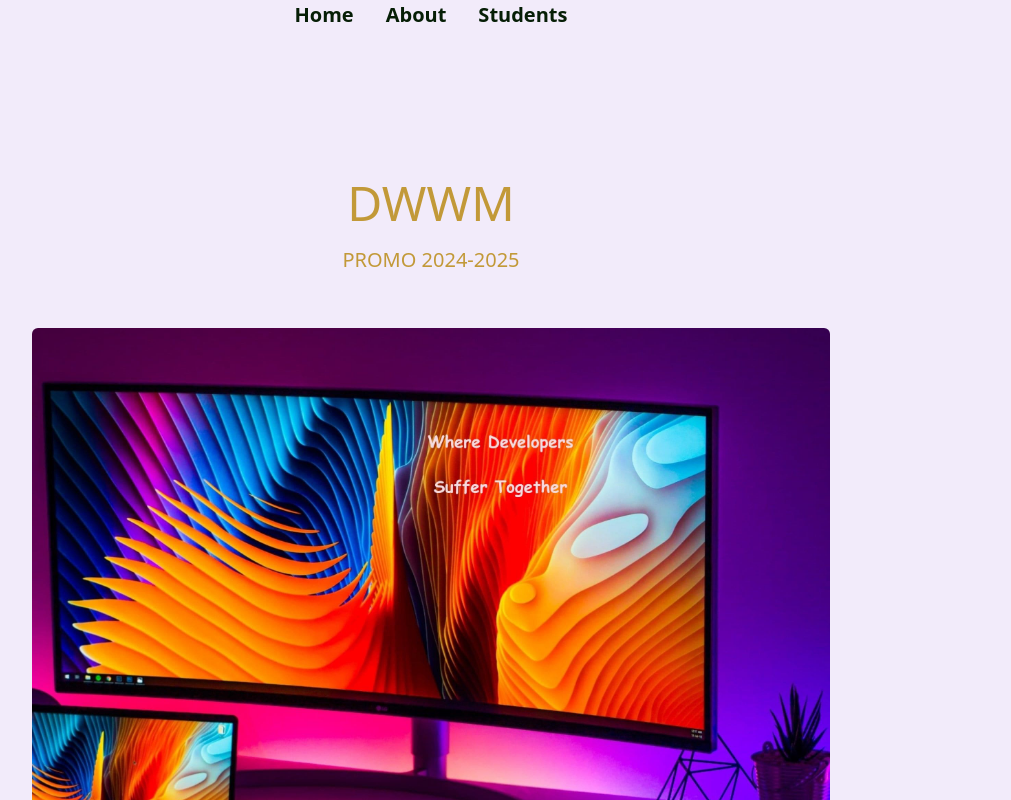
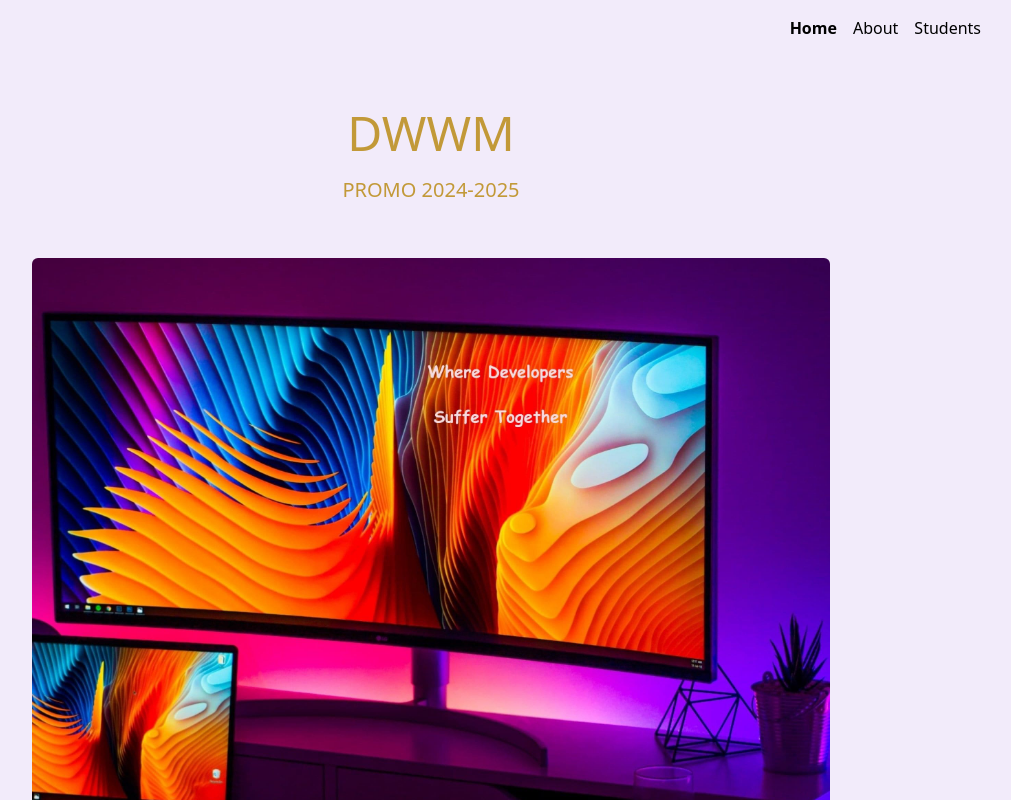
Before and after one commit to pegasus888/dwwm_flyer3, a Vue app: page / in a window 1280 px wide. Shown: the top 800 px of the page, without its empty margins (209-1220 px from the left). Built offline with nearby package versions, Linux system fonts and the light colour scheme.

Commit message:
Components: Navbar

```diff
--- a/src/App.vue
+++ b/src/App.vue
@@ -1,22 +1,11 @@
 <script setup>
 import { RouterLink, RouterView } from 'vue-router'
+import Navbar from "@/components/Navbar.vue";
 
 
 </script>
 
 <template>
-    <body class="">
-        <header>
-
-            <div class="wrapper text-center bg-altlight">
-                <nav>
-                  <RouterLink class="lead fw-semibold mx-3 text-altsuccess text-decoration-none" to="/">Home</RouterLink>
-                  <RouterLink class="lead fw-semibold mx-3 text-altsuccess text-decoration-none" :to="{ name: 'about' }">About</RouterLink>
-                  <RouterLink class="lead fw-semibold mx-3 text-altsuccess text-decoration-none" :to="{ name: 'Students' }">Students</RouterLink>
-                </nav>
-            </div>
-        </header>
-
-        <RouterView />
-    </body>
+    <Navbar />
+    <RouterView />
 </template>
--- /dev/null
+++ b/src/components/Navbar.vue
@@ -0,0 +1,44 @@
+<template>
+
+    <nav class="navbar navbar-expand-lg navbar-light bg-altlight py-3">
+        <div class="container-lg">
+            <a class="navbar-brand fw-bold text-muted visually-hidden" href="#">DWWM<sub><i>Blog</i></sub></a>
+            <button class="navbar-toggler" type="button" data-bs-toggle="collapse" data-bs-target="#nav-links" aria-controls="nav-links" aria-expanded="false" aria-label="Toggle navigation">
+              <span class="navbar-toggler-icon"></span>
+            </button>
+            <div class="collapse navbar-collapse justify-content-end" id="nav-links">
+              <ul class="navbar-nav">
+                <li class="nav-item mx-2">
+                  <RouterLink class="text-decoration-none link-body-emphasis link-opacity-50-hover" :to="{ name: 'home' }">Home</RouterLink>
+                </li>
+                <li class="nav-item mx-2">
+                  <RouterLink class="text-decoration-none link-body-emphasis link-opacity-50-hover" :to="{ name: 'about' }">About</RouterLink>
+                </li>
+                <li class="nav-item mx-2">
+                  <RouterLink class="text-decoration-none link-body-emphasis link-opacity-50-hover" :to="{ name: 'Students' }">Students</RouterLink>
+                </li>
+                <!--    <li class="nav-item d-none d-lg-block">
+                  <a class="btn btn-outline-primary ms-2" href="#">Login / Register</a>
+                </li>-->
+              </ul>
+            </div>
+        </div>
+    </nav>
+
+</template>
+
+<script>
+import {RouterLink} from "vue-router";
+
+export default {
+  components: {RouterLink}
+
+}
+</script>
+
+<style>
+li a.router-link-active {
+color: #1b0539;
+font-weight: bold;
+}
+</style>
--- a/src/views/AboutView.vue
+++ b/src/views/AboutView.vue
@@ -1,6 +1,6 @@
 <template>
 
-  <body class="bg-altlight pt-5 pb-5">
+  <body class="pt-5 pb-5">
   <h1 class="display-5 text-primary text-center my-lg-5">Make Good Art</h1>
 
   <section class="bg-success-subtle bg-opacity-10 mt-5 ms-5 me-5 p-5 rounded">
@@ -108,5 +108,9 @@
   </body>
 </template>
 
-<script setup lang="ts">
-</script>
+<style>
+body {
+  background: #f2ebfa;
+  margin: 0;
+}
+</style>
--- a/src/views/HomeView.vue
+++ b/src/views/HomeView.vue
@@ -16,8 +16,8 @@
 
 <template>
 
-  <body class="bg-altlight pt-5 pb-5">
-  <section class="bg-altlight mt-5 ms-5 me-5 p-5 rounded">
+  <body class="pb-5">
+  <section class="bg-altligh ms-5 me-5 p-5 rounded">
   <header>
     <div class="container-fluid text-center ">
       <h1 class="display-5 text-primary">{{ title }}</h1>
@@ -38,3 +38,11 @@
   </body>
 
 </template>
+
+
+<style>
+body {
+  background: #f2ebfa;
+  margin: 0;
+}
+</style>
--- a/src/views/NotFoundView.vue
+++ b/src/views/NotFoundView.vue
@@ -5,7 +5,7 @@
 </script>
 
 <template>
-  <body class="bg-altlight pt-5 pb-5">
+  <body class="pt-5 pb-5">
   <div class="col-12 my-5 mx-auto">
     <h1 class="display-4 alert-warning text-primary text-center">404</h1>
     <h1 class="display-4 alert-warning text-primary text-center my-5">Page not found</h1>
@@ -50,3 +50,10 @@
   <!--       /Footer-->
   </body>
 </template>
+
+<style>
+body {
+  background: #f2ebfa;
+  margin: 0;
+}
+</style>
--- a/src/views/posts/ReadPostView.vue
+++ b/src/views/posts/ReadPostView.vue
@@ -6,7 +6,7 @@
 
 <template>
 
-  <body class="bg-altlight pt-5">
+  <body class="pt-5">
   <div class="mx-auto col-md-10">
     <h1 class="display-4 text-primary text-center mb-5 mt-4">Do You Really Need a Framework?</h1>
 
@@ -82,3 +82,10 @@
 
   </body>
 </template>
+
+<style>
+body {
+  background: #f2ebfa;
+  margin: 0;
+}
+</style>
--- a/src/views/students/StudentsView.vue
+++ b/src/views/students/StudentsView.vue
@@ -28,16 +28,14 @@
       this.$router.push( { name: 'ReadPost' } )
     }
   }
-
 }
-
 </script>
 
 
 
 <template>
 
-  <body class="bg-altlight pt-5">
+  <body class="pt-5">
 
   <section class="sticky-top">
 
@@ -111,3 +109,10 @@
   </body>
 
 </template>
+
+<style>
+body {
+  background: #f2ebfa;
+  margin: 0;
+}
+</style>
```
Also changed, not shown: src/components/HelloWorld.vue (deleted, +0 -24 lines).
